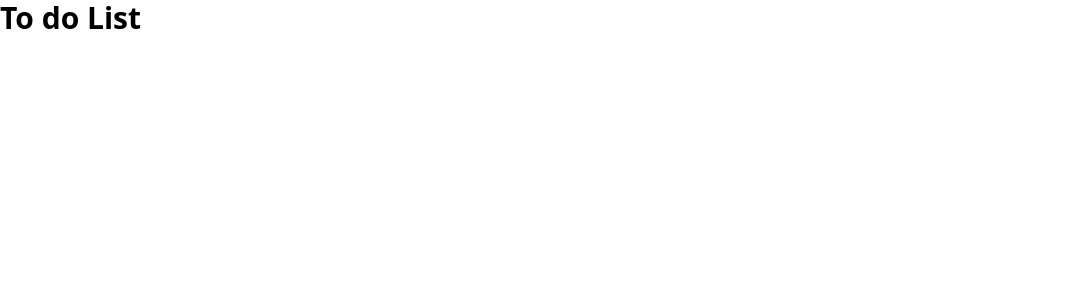
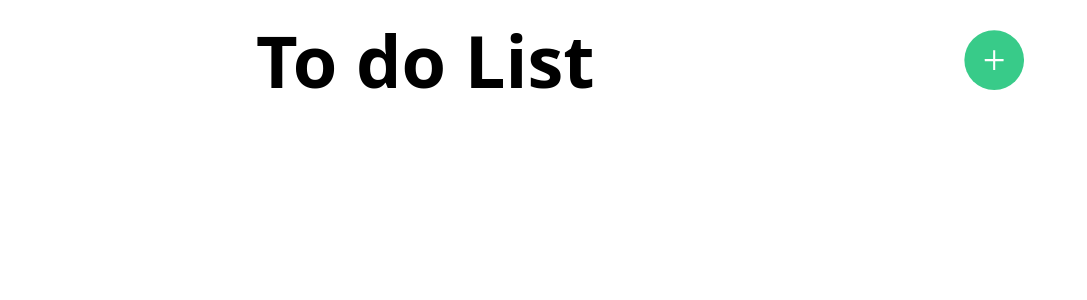
Before and after one commit to UltraMKF12/Internship-TodoApp, a Vue app: page / in a window 1280 px wide. Shown: the top 300 px of the page, without its empty margins (0-1087 px from the left). Built offline with nearby package versions, Linux system fonts and the light colour scheme.

Commit message:
ITL-9 Add an add button, include a icon library or include the icon from the design
Stored the svg in a seperate file. Also made layout more similar to the one seen in figma.

```diff
--- a/src/App.vue
+++ b/src/App.vue
@@ -3,5 +3,7 @@ import TodoHeader from './components/TodoHeader.vue'
 </script>
 
 <template>
-  <TodoHeader />
+  <div class="flex flex-col justify-center content-center max-w-screen-md m-auto my-6">
+    <TodoHeader />
+  </div>
 </template>
--- a/src/components/TodoHeader.vue
+++ b/src/components/TodoHeader.vue
@@ -1,5 +1,12 @@
-<script setup lang="ts"></script>
+<script setup lang="ts">
+import PlusSymbol from './icons/plus_icon.vue'
+</script>
 
 <template>
-  <h1 class="text-3xl font-bold">To do List</h1>
+  <div class="flex justify-between">
+    <h1 class="text-7xl font-bold">To do List</h1>
+    <button>
+      <PlusSymbol />
+    </button>
+  </div>
 </template>
--- /dev/null
+++ b/src/components/icons/plus_icon.vue
@@ -0,0 +1,13 @@
+<template>
+  <svg width="60" height="60" viewBox="0 0 60 60" fill="none" xmlns="http://www.w3.org/2000/svg">
+    <circle cx="30.1828" cy="30.1043" r="29.8221" fill="#38CB89" />
+    <path
+      d="M29.3607 20.2608H31.0013C31.1472 20.2608 31.2201 20.3337 31.2201 20.4795V39.7295C31.2201 39.8754 31.1472 39.9483 31.0013 39.9483H29.3607C29.2149 39.9483 29.142 39.8754 29.142 39.7295V20.4795C29.142 20.3337 29.2149 20.2608 29.3607 20.2608Z"
+      fill="white"
+    />
+    <path
+      d="M20.9935 29.0655H39.3685C39.5144 29.0655 39.5873 29.1384 39.5873 29.2842V30.9248C39.5873 31.0707 39.5144 31.1436 39.3685 31.1436H20.9935C20.8477 31.1436 20.7748 31.0707 20.7748 30.9248V29.2842C20.7748 29.1384 20.8477 29.0655 20.9935 29.0655Z"
+      fill="white"
+    />
+  </svg>
+</template>
```
